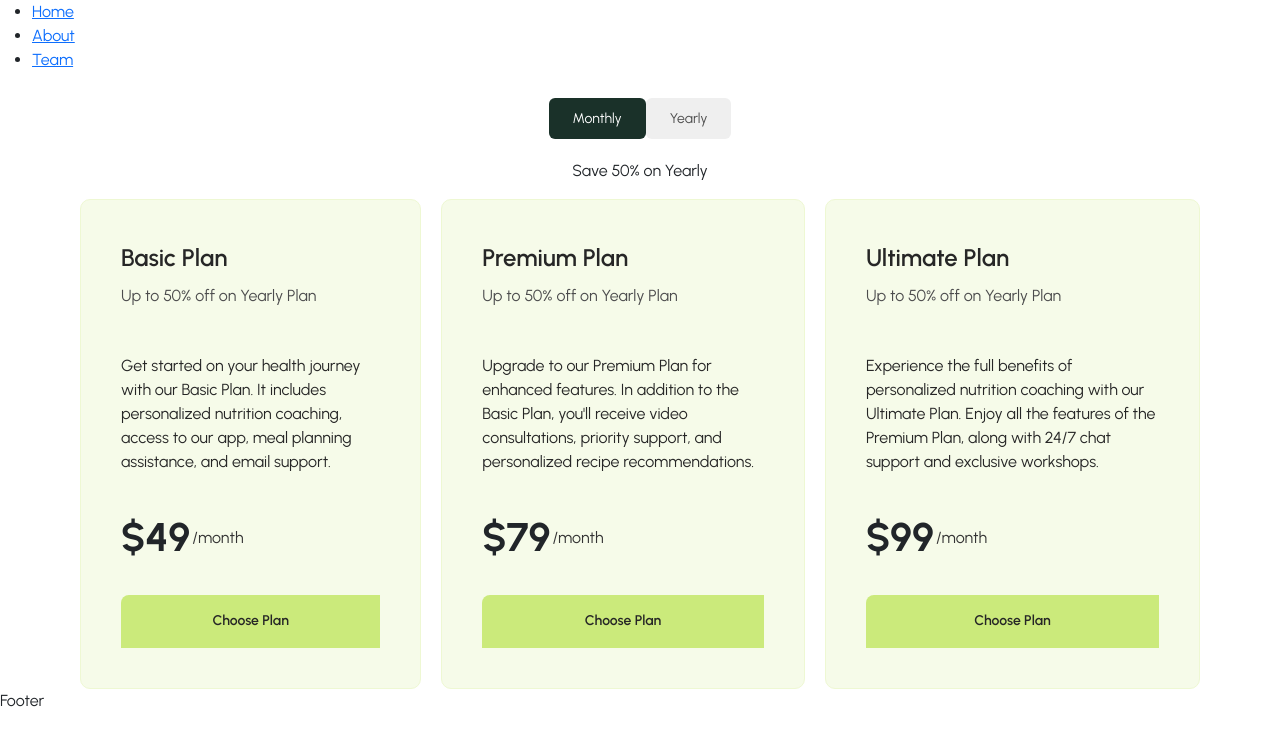
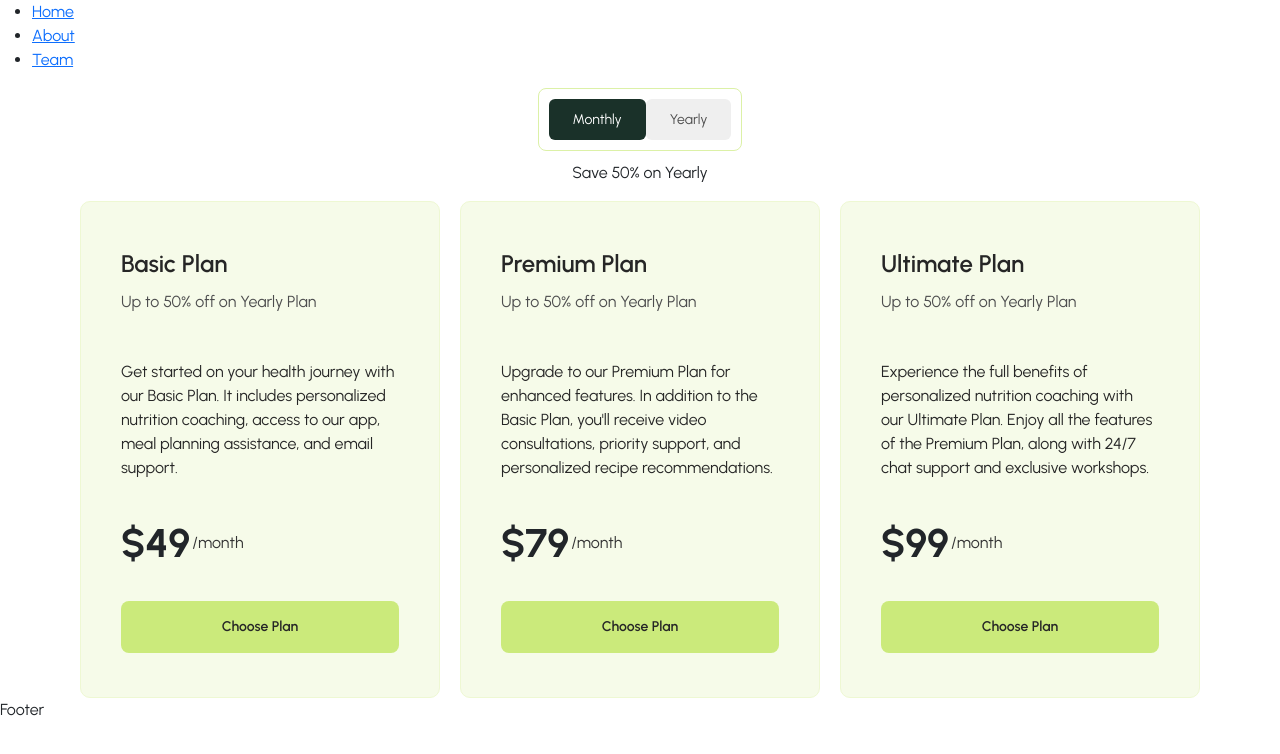
Before and after one commit to RaghadDeveloper/Nutritionist, a React (Vite) app: page / in a window 1280 px wide. Shown: the top 754 px of the page. Built offline with nearby package versions, Linux system fonts and the light colour scheme.

Commit message:
Update2 HomePricing

```diff
--- a/src/Components/HomePricing/HomePricing.css
+++ b/src/Components/HomePricing/HomePricing.css
@@ -8,7 +8,7 @@
 
 .WO-Tabs {
     border-radius: 8px;
-    border: 1px solid var(#DCF1A7);
+    border: 1px solid var(--pastel-yellow);
     padding: 10px;
 
 
@@ -46,11 +46,7 @@
     gap: 30px;
 }
 
-@media (min-width:390px)and (max-width:1440px) {
-    .container1 {
-        margin-left: 80px;
-        margin-right: 80px;
-    }
+@media (max-width:1440px) {
     .Wo-TabContainer {
         gap: 10px;
     }
@@ -71,18 +67,24 @@
 
 }
 
-@media (max-width:390px) {
-    .Wo-TabContainer {
-        gap: 10px;
+@media (min-width:769px)and (max-width:1440px) {
+    .container1 {
+        margin-left: 80px;
+        margin-right: 80px;
+    }
 
-    }
+
+}
+
+@media (max-width:769px) {
     .container1 {
         margin-left: 16px;
         margin-right: 16px;
     }
 
 }
-@media (max-width:800px) {
+
+@media (max-width:1200px) {
 
     .W0-pricCards {
         flex-wrap: wrap;
--- a/src/Components/HomePricing/HomePricing.jsx
+++ b/src/Components/HomePricing/HomePricing.jsx
@@ -1,14 +1,20 @@
-import React from 'react'
+import React, { useState } from 'react'
 import './HomePricing.css'
 import PriceCard from '../PriceCard/PriceCard'
 
 export default function HomePricing() {
+  const [activeButtton, setActiveButtton] = useState('button1');
+  const handleClick = (buttonId) => {
+
+    setActiveButtton(buttonId);
+
+  };
   return (
     <div className='HomePricing container1'>
       <div className='Wo-TabContainer'>
         <div className='WO-Tabs'>
-          <button className='Wo-Active'>Monthly</button>
-          <button>Yearly</button>
+          <button className={activeButtton === 'button1' ? 'Wo-Active' : ''} onClick={() => handleClick('button1')}>Monthly</button>
+          <button className={activeButtton === 'button2' ? 'Wo-Active' : ''} onClick={() => handleClick('button2')}>Yearly</button>
         </div>
         <p>Save 50% on Yearly</p>
       </div>
--- a/src/Components/PriceCard/PriceCard.css
+++ b/src/Components/PriceCard/PriceCard.css
@@ -5,17 +5,30 @@
     background-color: var(--light-beige);
     display: flex;
     flex-direction: column;
+    justify-content: center;
     gap: 40px;
+    width: 512px;
+    height: 497px;
 
 
 }
 
+.W0-TextContainer {
+    display: flex;
+    flex-direction: column;
+    justify-content: center;
+    gap: 2px;
+    width: fit-content;
+
+
+}
 
 .W0-TextContainer h3 {
     font-size: 30px;
     font-weight: 600;
     line-height: 45px;
     color: var(--dark-gray);
+
 }
 
 .W0-TextContainer p {
@@ -23,12 +36,16 @@
     line-height: 27px;
     font-weight: 500px;
     color: var(--dark-gray-text);
+
 }
 
 .WO-describtion {
     line-height: 27px;
     font-size: 18px;
     color: var(--dark-gray);
+
+
+
 }
 
 .WO-bottomContainer {
@@ -36,6 +53,8 @@
     flex-direction: column;
     justify-content: center;
     gap: 33px;
+    width: 100%;
+
 
 }
 
@@ -63,14 +82,14 @@
 
 .PriceCard button {
     padding: 18px 41px 18px 41px;
-    border-radius: 8px 0px 0px 0px;
+    border-radius: 8px;
     border: none;
     background-color: var(--light-green);
     color: var(--dark-gray);
     font-size: 18px;
     font-weight: 600;
     line-height: 21.6px;
-    width: 100%;
+
 
 }
 
@@ -78,6 +97,10 @@
     .PriceCard {
         border-radius: 10px;
 
+    }
+
+    .W0-TextContainer {
+        gap: 0px;
     }
 
     .WO-bottomContainer {
@@ -108,11 +131,13 @@
 
 }
 
-@media (min-width:390px)and (max-width:1440px) {
+@media (min-width:769px)and (max-width:1440px) {
     .PriceCard {
         padding: 40px;
         gap: 30px;
-        min-height: 400px;
+        width: 413.33px;
+
+
     }
 
     .W0-TextContainer h3 {
@@ -129,10 +154,12 @@
 
 }
 
-@media (max-width:390px) {
+@media (max-width:769px) {
     .PriceCard {
         padding: 30px;
         gap: 24px;
+        width: 358px;
+
 
     }
 
--- a/src/Components/PriceCard/PriceCard.jsx
+++ b/src/Components/PriceCard/PriceCard.jsx
@@ -1,7 +1,8 @@
-import React from 'react'
+import React, { useState } from 'react'
 import './PriceCard.css'
 
 export default function PriceCard({ title1, text1, describtion1, price1, month1, btn1 }) {
+
   return (
     <div className='PriceCard'>
       <div className='W0-TextContainer'>
```
